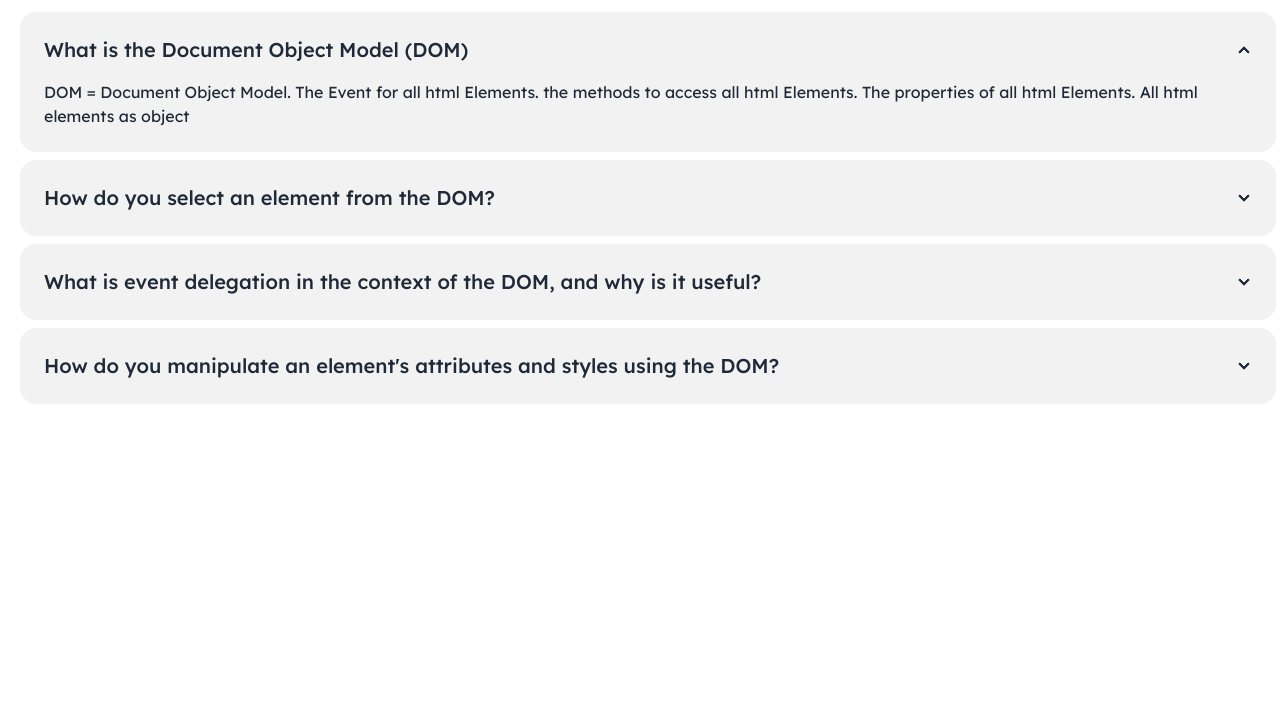
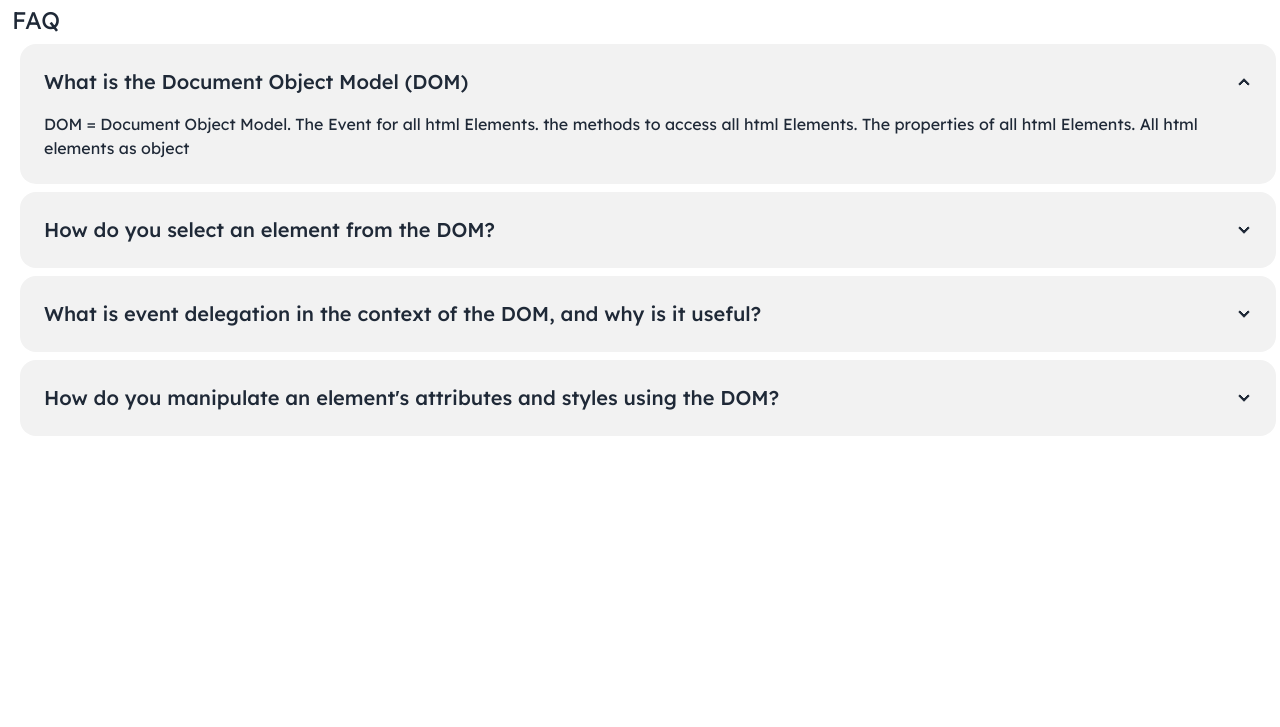
Before and after one commit to sojibshekh/DonateBangladesh, a plain HTML site: page blog.html in a window 1280 px wide. Shown: the part 73-800 px from the top of the page. Drawn offline with nearby package versions, Linux system fonts and the light colour scheme.

Commit message:
final code

```diff
--- a/blog.html
+++ b/blog.html
@@ -59,6 +59,7 @@
     </main>
 
     <div class="mx-auto px-3 py-3">
+        <h2 class="text-2xl">FAQ</h2>
         <div class="collapse collapse-arrow bg-base-200 p-2 m-2">
             <input type="radio" name="my-accordion-2" checked="checked" />
             <div class="collapse-title text-xl font-medium">What is the Document Object Model (DOM)</div>
```
